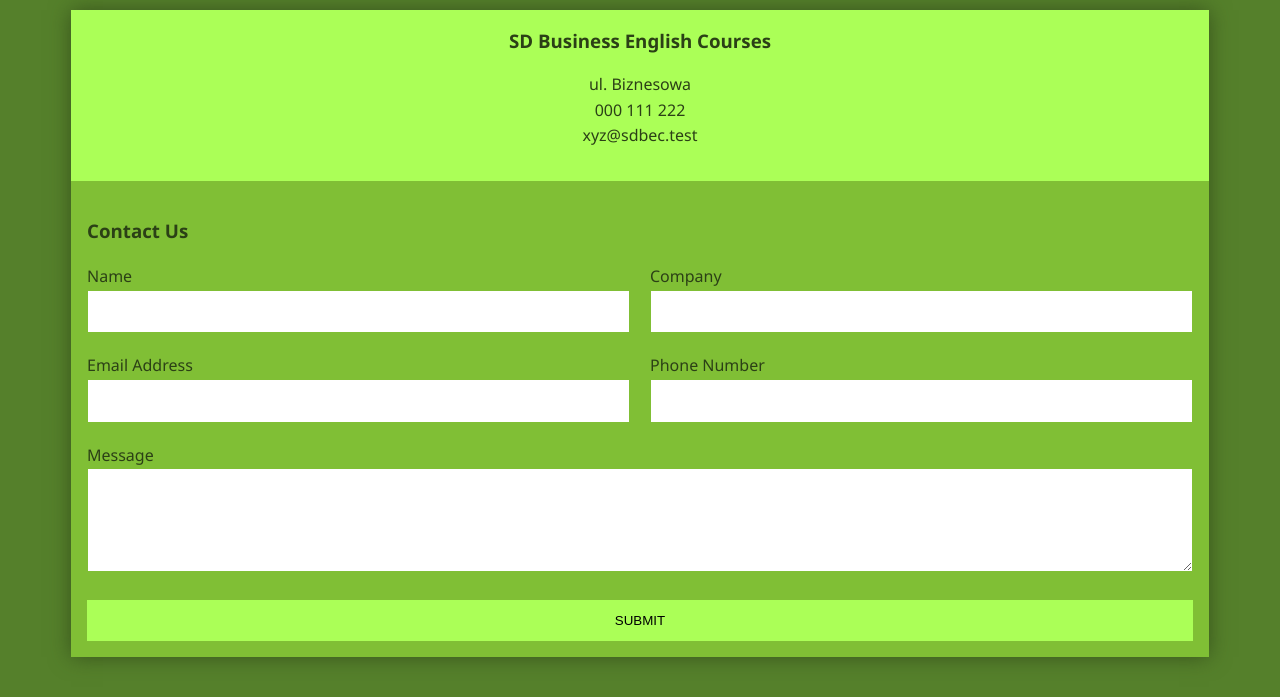
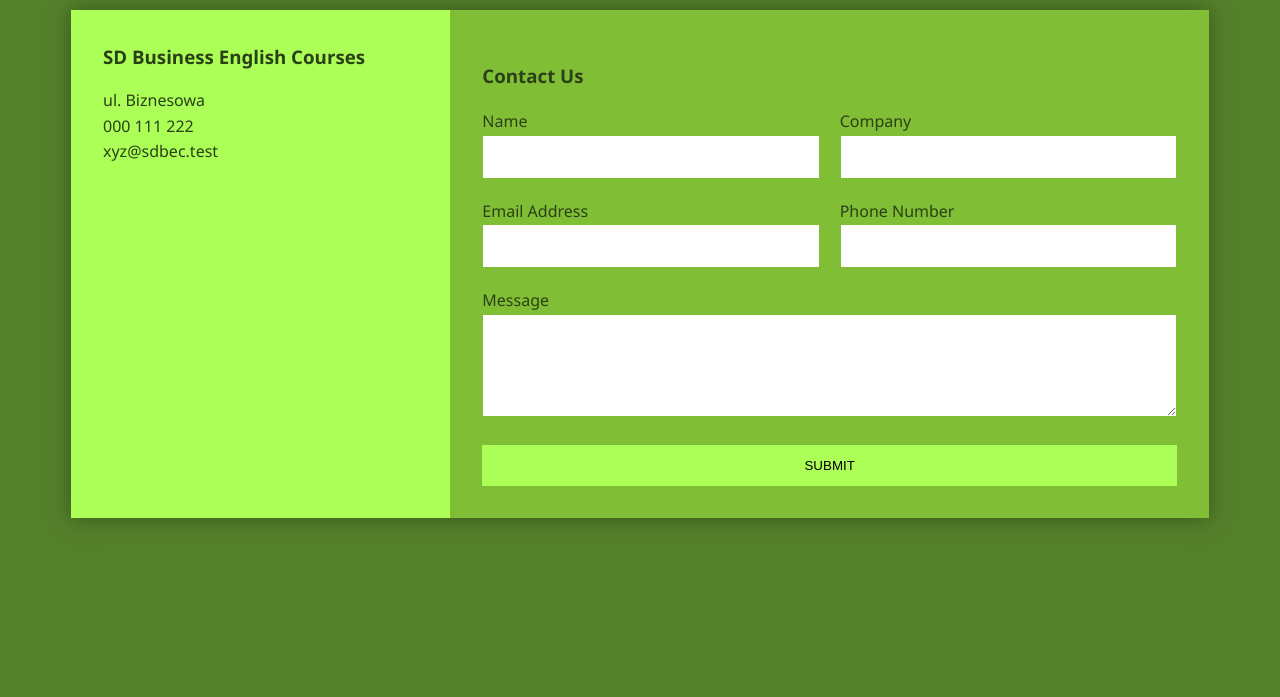
Before and after one commit to sabinade/repos-practice, a plain HTML site: page Forms/Mobile-first-responsive-contact-form-featuring-grid-CSS/index.html in a window 1280 px wide. Shown: the part 124-821 px from the top of the page. After the commit the page ends 800 px from the top, so only its background shows below. Drawn offline with Linux system fonts and the light colour scheme.

Commit message:
css- media queries- for large screen

```diff
--- a/Forms/Mobile-first-responsive-contact-form-featuring-grid-CSS/style.css
+++ b/Forms/Mobile-first-responsive-contact-form-featuring-grid-CSS/style.css
@@ -89,3 +89,20 @@ ul {
     outline: 0;
     transition: background-color 1s ease-out;
 }
+
+/* large screen */
+
+@media(min-width:700px){
+    .wrapper {
+        display: grid;
+        grid-template-columns: 1fr 2fr;
+    }
+
+    .wrapper > * {
+        padding: 2em;
+    }
+
+    .brand, .company-info h3, .company-info li {
+        text-align: left;
+    }
+}
```
